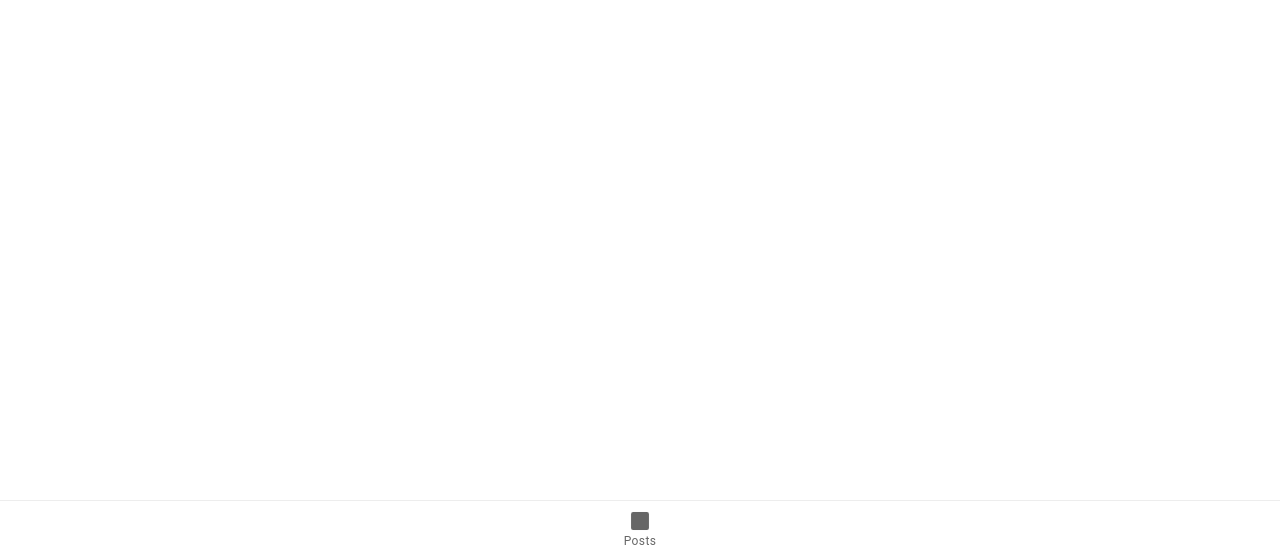
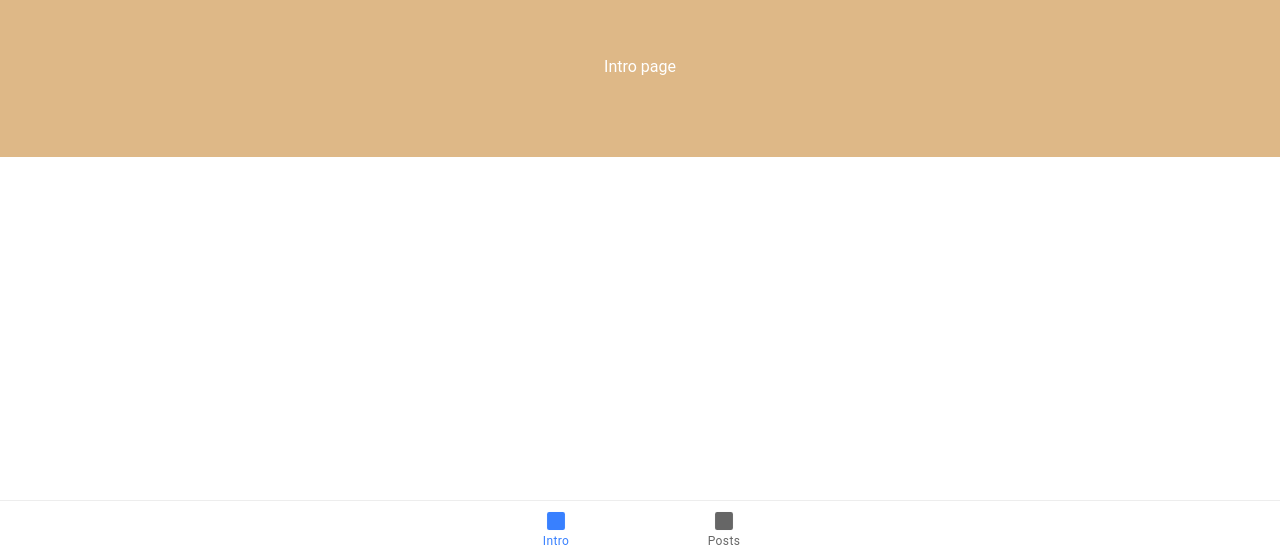
Before and after one commit to goodtoseeu57/ionic-react-chat-app, a React (Create React App) app: page /intro in a window 1280 px wide. Shown: the part 243-800 px from the top of the page. Built offline with nearby package versions, Linux system fonts and the light colour scheme.

Commit message:
landing page included

```diff
--- a/package.json
+++ b/package.json
@@ -36,6 +36,7 @@
     "react-router": "^5.2.0",
     "react-router-dom": "^5.2.0",
     "react-scripts": "^5.0.0",
+    "sass": "^1.52.3",
     "typescript": "^4.1.3",
     "web-vitals": "^0.2.4",
     "workbox-background-sync": "^5.1.4",
--- a/src/App.tsx
+++ b/src/App.tsx
@@ -35,6 +35,7 @@ import '@ionic/react/css/display.css';
 /* Theme variables */
 import './theme/variables.css';
 import NewPost from "./pages/NewPost";
+import LandingIntro from "./pages/LandingIntro";
 
 setupIonicReact();
 
@@ -56,9 +57,14 @@ const App: React.FC = () => (
                         </Route>
                         <Route exact path="/new-post" component={NewPost}/>
                         <Route exact path="/post/:id" component={Post}/>
+                        <Route exact path={'/intro'} component={LandingIntro}/>
                     </Switch>
                 </IonRouterOutlet>
                 <IonTabBar slot="bottom">
+                    <IonTabButton tab={'into'} href="/intro">
+                        <IonIcon icon={square}/>
+                        <IonLabel>Intro</IonLabel>
+                    </IonTabButton>
                     <IonTabButton tab="posts" href="/posts">
                         <IonIcon icon={square}/>
                         <IonLabel>Posts</IonLabel>
--- /dev/null
+++ b/src/pages/LandingIntro.scss
@@ -0,0 +1,14 @@
+.introText {
+  position: relative;
+  display: flex;
+  justify-content: center;
+  align-items: center;
+  bottom: 100px;
+  color: white;
+}
+
+.background-image {
+  height: 400px;
+  width: 100%;
+  background: burlywood;
+}
--- /dev/null
+++ b/src/pages/LandingIntro.tsx
@@ -0,0 +1,13 @@
+import React from "react";
+import './LandingIntro.scss'
+
+const LandingIntro = () => {
+    return (
+        <div>
+            <div className={'background-image'}></div>
+            <div className='introText'>Intro page</div>
+        </div>
+    )
+}
+
+export default LandingIntro
--- a/src/pages/NewPost.tsx
+++ b/src/pages/NewPost.tsx
@@ -1,8 +1,8 @@
 import {IonButton, IonInput, IonItem, IonLabel, IonNote, IonToast, IonToolbar} from '@ionic/react';
 import React from 'react';
 import {useForm} from "react-hook-form";
+import {informationCircle} from "ionicons/icons";
 import {CreatePostInput, useCreatePost} from "../hooks/graph-ql-request";
-import {informationCircle} from "ionicons/icons";
 
 const NewPost: React.FC = (props) => {
 
--- /dev/null
+++ b/src/pages/post.scss
@@ -0,0 +1,3 @@
+.ionButton {
+  --padding-start: 16px;
+}
--- a/src/pages/post.tsx
+++ b/src/pages/post.tsx
@@ -1,10 +1,10 @@
 import {IonButton, IonButtons, IonIcon, IonToolbar, useIonRouter} from '@ionic/react';
 import React from 'react';
 import {useParams} from 'react-router'
-import {usePost} from "../hooks/graph-ql-request";
 import Loading from './loading';
 import PostCard from "./PostCard";
 import {arrowBack} from 'ionicons/icons';
+import {usePost} from "../hooks/graph-ql-request";
 
 
 const Post = () => {
@@ -19,7 +19,7 @@ const Post = () => {
                 <>
                     <IonToolbar>
                         <IonButtons slot="start">
-                            <IonButton style={{'--padding-start': '16px'}} onClick={goBack}>
+                            <IonButton className={'ionButton'} onClick={goBack}>
                                 <IonIcon slot="icon-only" ios={arrowBack} md={arrowBack}/>
                             </IonButton>
                         </IonButtons>
```
Also changed, not shown: 1 other file (tests, documents, lock files or other folders).
